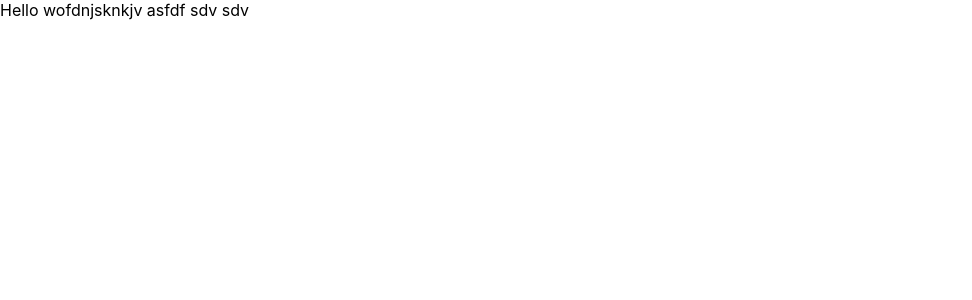
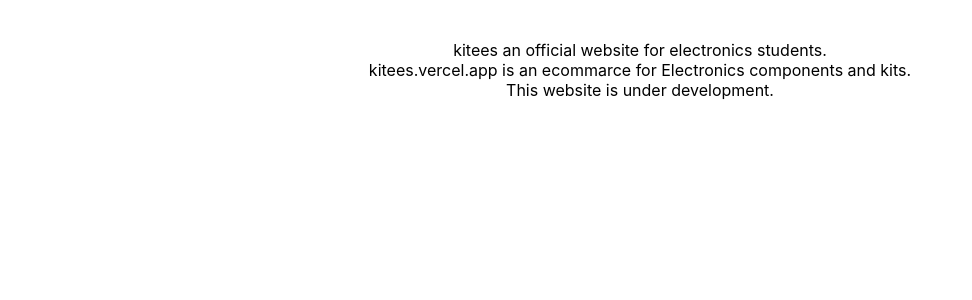
Before and after one commit to divya-0615/kitees, a React (Create React App) app: page / in a window 1280 px wide. Shown: the top 300 px of the page, without its empty margins (0-972 px from the left). Built offline with nearby package versions, Linux system fonts and the light colour scheme.

Commit message:
commit 1

```diff
--- a/package.json
+++ b/package.json
@@ -9,6 +9,7 @@
     "@testing-library/user-event": "^13.5.0",
     "react": "^19.1.0",
     "react-dom": "^19.1.0",
+    "react-hot-toast": "^2.5.2",
     "react-router-dom": "^7.6.1",
     "react-scripts": "5.0.1",
     "web-vitals": "^2.1.4"
--- a/src/Pages/homepage.jsx
+++ b/src/Pages/homepage.jsx
@@ -1,13 +1,17 @@
-import React from 'react'
+import React, { useEffect } from 'react';
+import { toast, Toaster } from "react-hot-toast";
 
-export default function homepage() {
-  return (
-    <div>
-      Hello wofdnjsknkjv
-      asfdf
-      sdv
-      sdv
+export default function Homepage() {
+    useEffect(() => {
+        toast.success("Please Wait..!");
+    }, []);
 
-    </div>
-  )
+    return (
+        <div style={{ textAlign: "center" }}>
+            <Toaster />
+            <br /><br />kitees an official website for electronics students.<br />
+            kitees.vercel.app is an ecommarce for Electronics components and kits.
+            <br />This website is under development. <br />
+        </div>
+    );
 }
```
Also changed, not shown: 1 other file (tests, documents, lock files or other folders).
